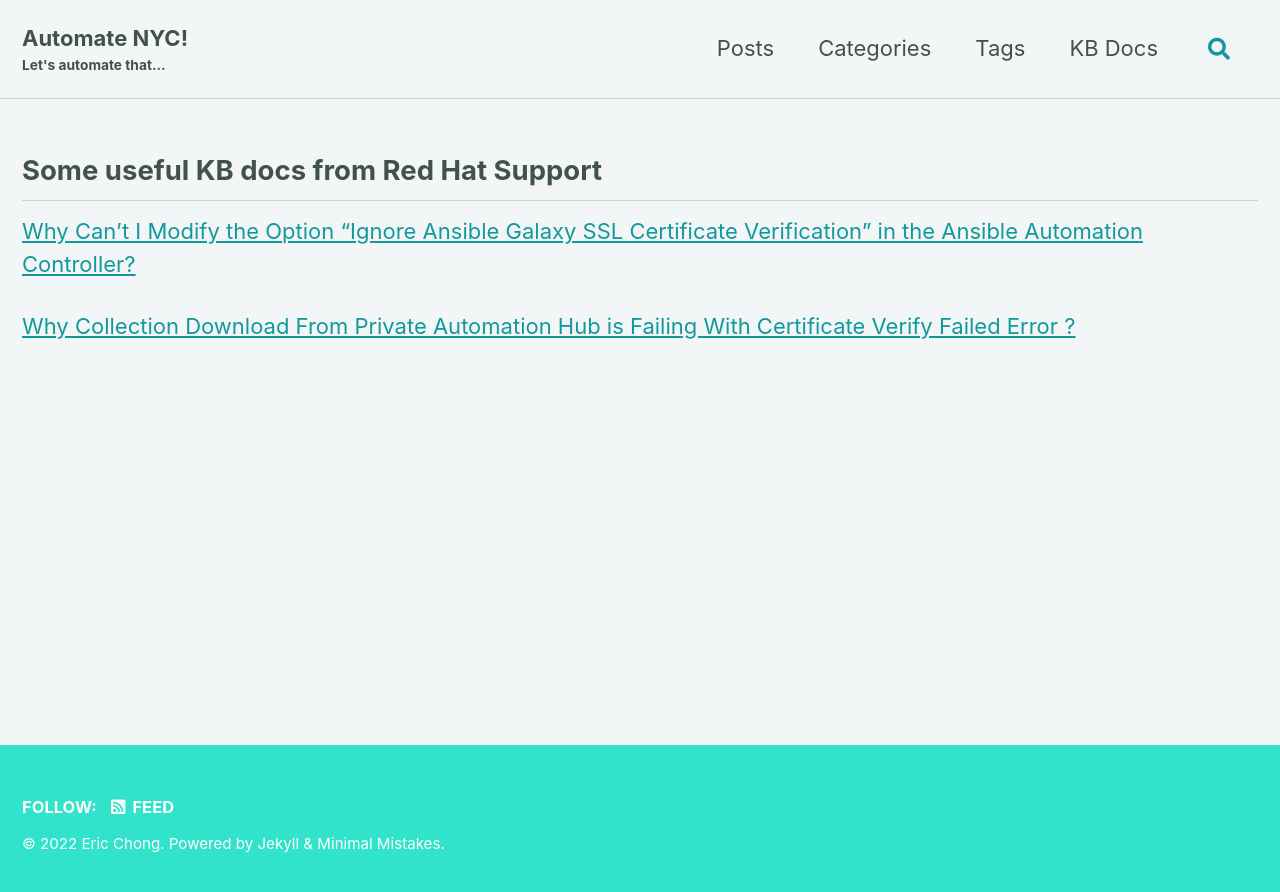
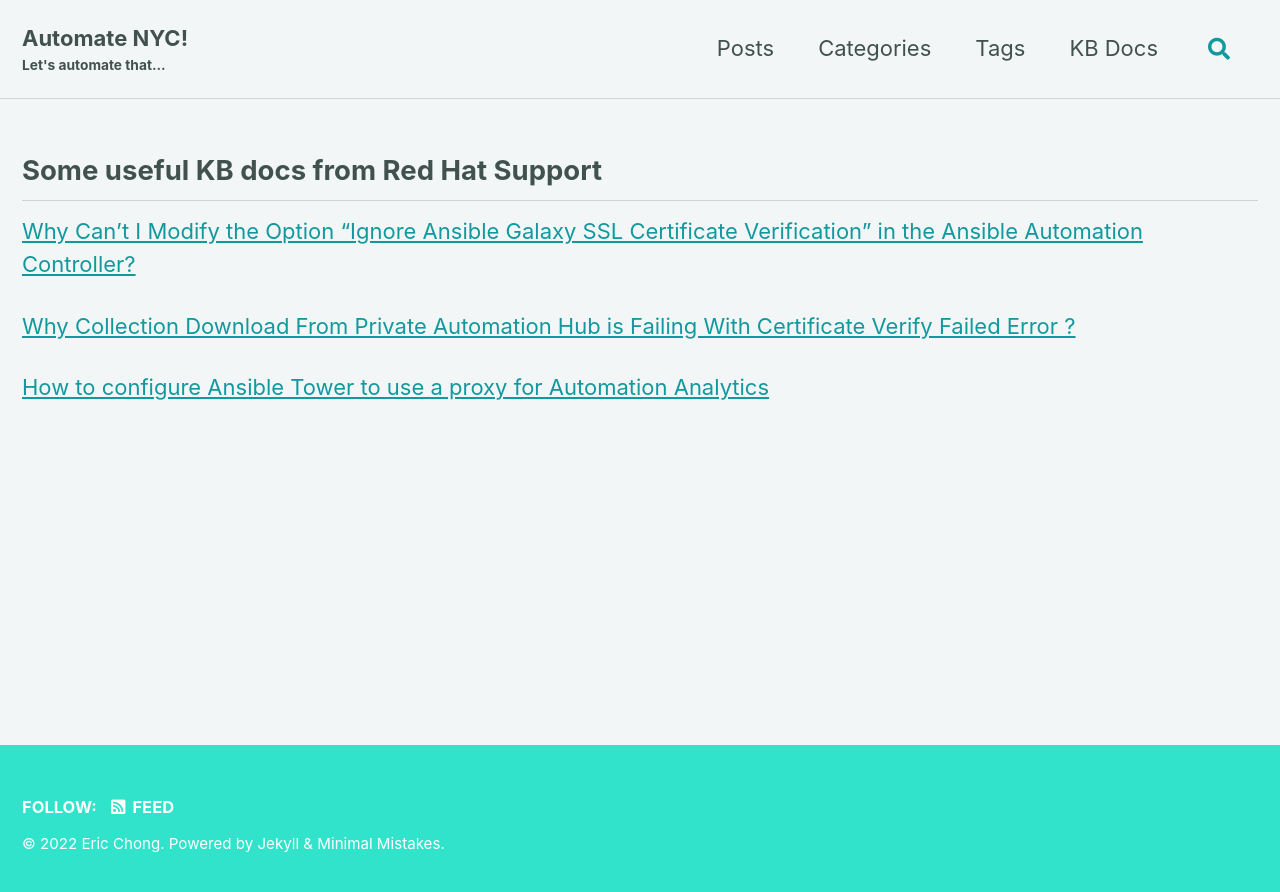
Before and after one commit to ecchong/ecchong.github.io, a Jekyll site: the page built from _pages/knowledge-base.md, in a window 1280 px wide. Shown: the top 892 px of the page. Built offline with Jekyll 4.4.1, drawn with Linux system fonts in a browser that asks for light colours; cached includes are drawn as plain includes.

Commit message:
updated kb doc on AAP proxy

```diff
--- a/_pages/knowledge-base.md
+++ b/_pages/knowledge-base.md
@@ -10,3 +11,5 @@
 [Why Can't I Modify the Option "Ignore Ansible Galaxy SSL Certificate Verification" in the Ansible Automation Controller?](https://access.redhat.com/solutions/6727841)
 
 [Why Collection Download From Private Automation Hub is Failing With Certificate Verify Failed Error ?](https://access.redhat.com/solutions/5648281)
+
+[How to configure Ansible Tower to use a proxy for Automation Analytics](https://access.redhat.com/solutions/5115431)
```
Also changed, not shown: other parts of _pages/knowledge-base.md (+1 -0 lines).
